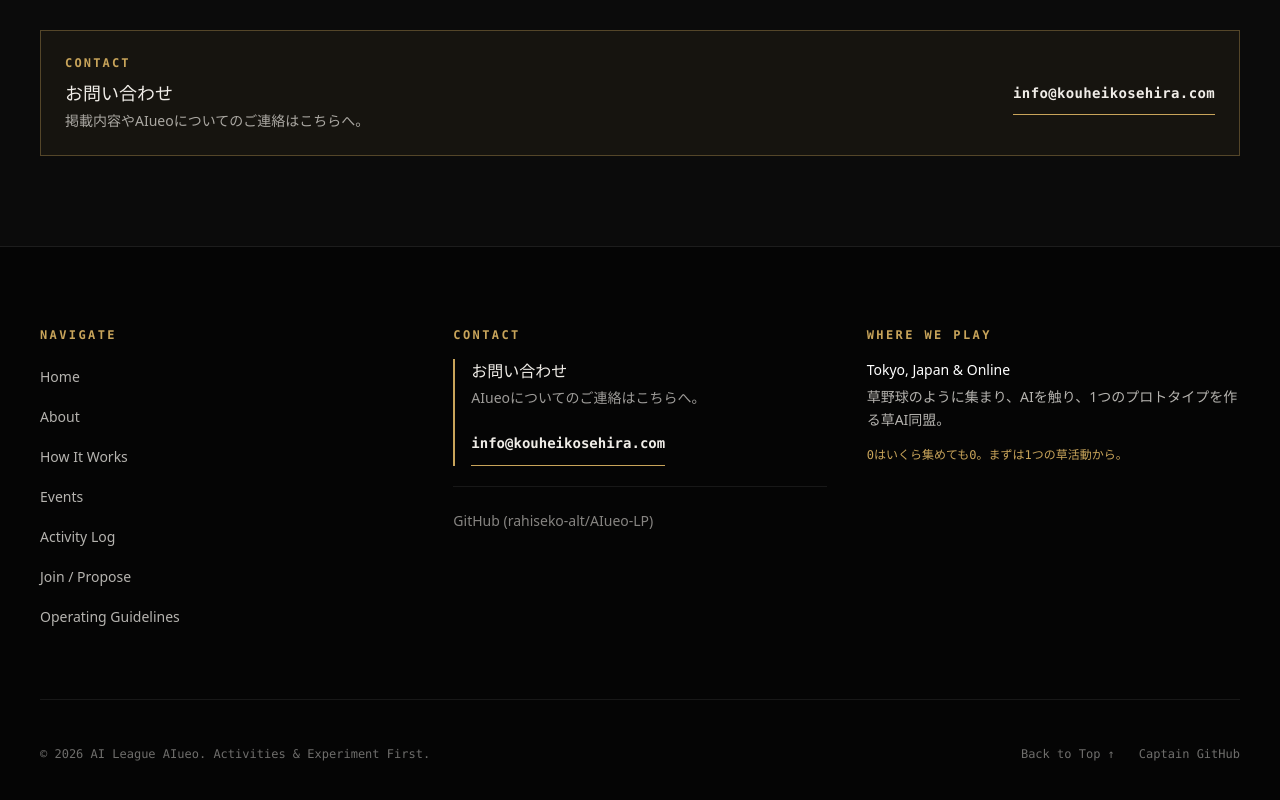
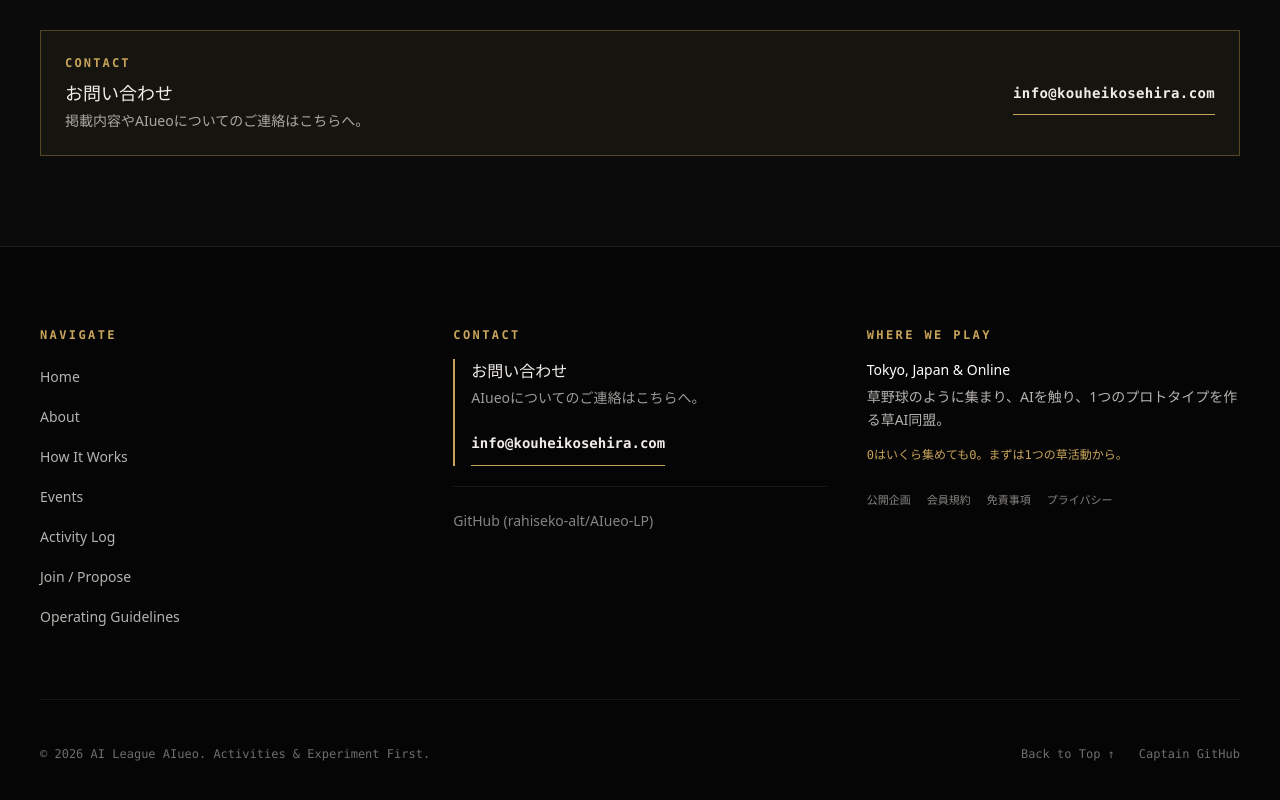
Before and after one commit to rahiseko-alt/AIueo-LP, a Next.js app: page / in a window 1280 px wide. Shown: the part 7455-8255 px from the top of the page. Built offline with nearby package versions, Linux system fonts and the light colour scheme.

Commit message:
feat: complete moderation entry points

```diff
--- a/src/app/admin/actions.ts
+++ b/src/app/admin/actions.ts
@@ -7,6 +7,7 @@ import { isSupabaseConfigured } from '@/lib/supabase/env';
 
 const statusSchema = z.enum(['draft', 'submitted', 'published', 'needs_revision', 'auto_hidden', 'hidden', 'ended', 'cancelled', 'expired']);
 const memberStatusSchema = z.enum(['active', 'suspended', 'withdrawn']);
+const moneyTypeSchema = z.enum(['none', 'fixed_fee', 'range_or_upper_limit', 'reimbursement', 'reward', 'donation', 'undecided']);
 const reasonSchema = z.object({ reasonCode: z.string().trim().min(1).max(80), reasonText: z.string().trim().min(1).max(2000) });
 
 export async function adminSetProposalStateAction(formData: FormData) {
@@ -45,7 +46,7 @@ export async function sendAdminMessageAction(formData: FormData) {
   redirect(`/admin/proposals/${proposalId}/messages`);
 }
 
-const editSchema = z.object({ proposalId: z.string().uuid(), title: z.string().trim().min(1).max(140), summary: z.string().trim().min(1).max(5000), format: z.string().trim().min(1).max(120), tentativeStartsAt: z.string().min(1), recruitmentDeadlineAt: z.string(), publicExpiresAt: z.string().min(1), organizerName: z.string().trim().min(1).max(120), participationMethod: z.string().trim().min(1).max(2000), visibility: z.enum(['public', 'unlisted']), moneyType: z.string().min(1), moneyDetails: z.string(), reasonCode: z.string().trim().min(1).max(80), reasonText: z.string().trim().min(1).max(2000) });
+const editSchema = z.object({ proposalId: z.string().uuid(), title: z.string().trim().min(1).max(140), summary: z.string().trim().min(1).max(5000), format: z.string().trim().min(1).max(120), tentativeStartsAt: z.string().min(1), recruitmentDeadlineAt: z.string(), publicExpiresAt: z.string().min(1), organizerName: z.string().trim().min(1).max(120), participationMethod: z.string().trim().min(1).max(2000), visibility: z.enum(['public', 'unlisted']), moneyType: moneyTypeSchema, moneyDetails: z.string(), reasonCode: z.string().trim().min(1).max(80), reasonText: z.string().trim().min(1).max(2000) });
 function toIso(value: string) { const date = new Date(value.includes('T') && !/[zZ]|[+-]\d\d:?\d\d$/.test(value) ? `${value}:00+09:00` : value); return Number.isNaN(date.valueOf()) ? null : date.toISOString(); }
 
 export async function adminUpdateProposalAction(formData: FormData) {
--- a/src/components/footer.tsx
+++ b/src/components/footer.tsx
@@ -73,6 +73,12 @@ export function Footer() {
               <p className="mt-4 font-mono text-xs text-[#c8a45a]">
                 0はいくら集めても0。まずは1つの草活動から。
               </p>
+              <div className="mt-5 flex flex-wrap gap-x-4 gap-y-2 font-mono text-[11px] text-[rgba(240,237,232,0.55)]">
+                <Link href="/events" className="min-h-9 content-center hover:text-white">公開企画</Link>
+                <Link href="/terms" className="min-h-9 content-center hover:text-white">会員規約</Link>
+                <Link href="/disclaimer" className="min-h-9 content-center hover:text-white">免責事項</Link>
+                <Link href="/privacy" className="min-h-9 content-center hover:text-white">プライバシー</Link>
+              </div>
             </div>
           </div>
         </div>
--- a/src/components/join-section.tsx
+++ b/src/components/join-section.tsx
@@ -14,7 +14,7 @@ export function JoinSection() {
       title: '進行中の企画に助っ人・参加する',
       description: '受託案件の開発チーム、セミナーのアシスタント、LT登壇など、具体的な活動に合流。',
       action: '企画一覧を見る',
-      href: '#events',
+      href: '/events',
     },
     {
       icon: <MessageSquare className="h-5 w-5 text-[#c8a45a]" />,
--- a/src/components/navbar.tsx
+++ b/src/components/navbar.tsx
@@ -30,7 +30,7 @@ export function Navbar() {
   const navItems = [
     { label: 'About', href: '#about' },
     { label: 'How It Works', href: '#philosophy' },
-    { label: 'Events', href: '#events' },
+    { label: 'Events', href: '/events' },
     { label: 'Activity Log', href: '#recent' },
   ];
 
```
Also changed, not shown: 3 other files (tests, documents, lock files or other folders).
